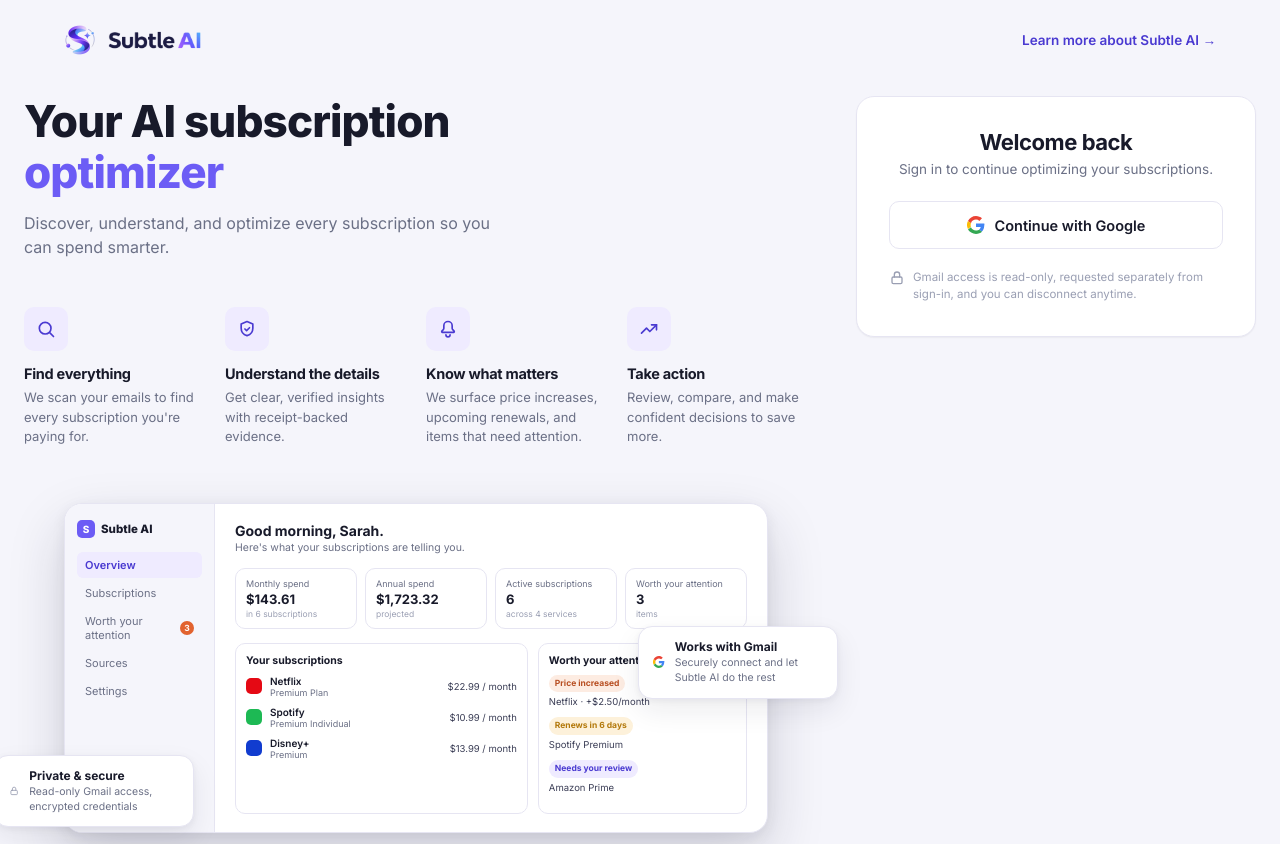
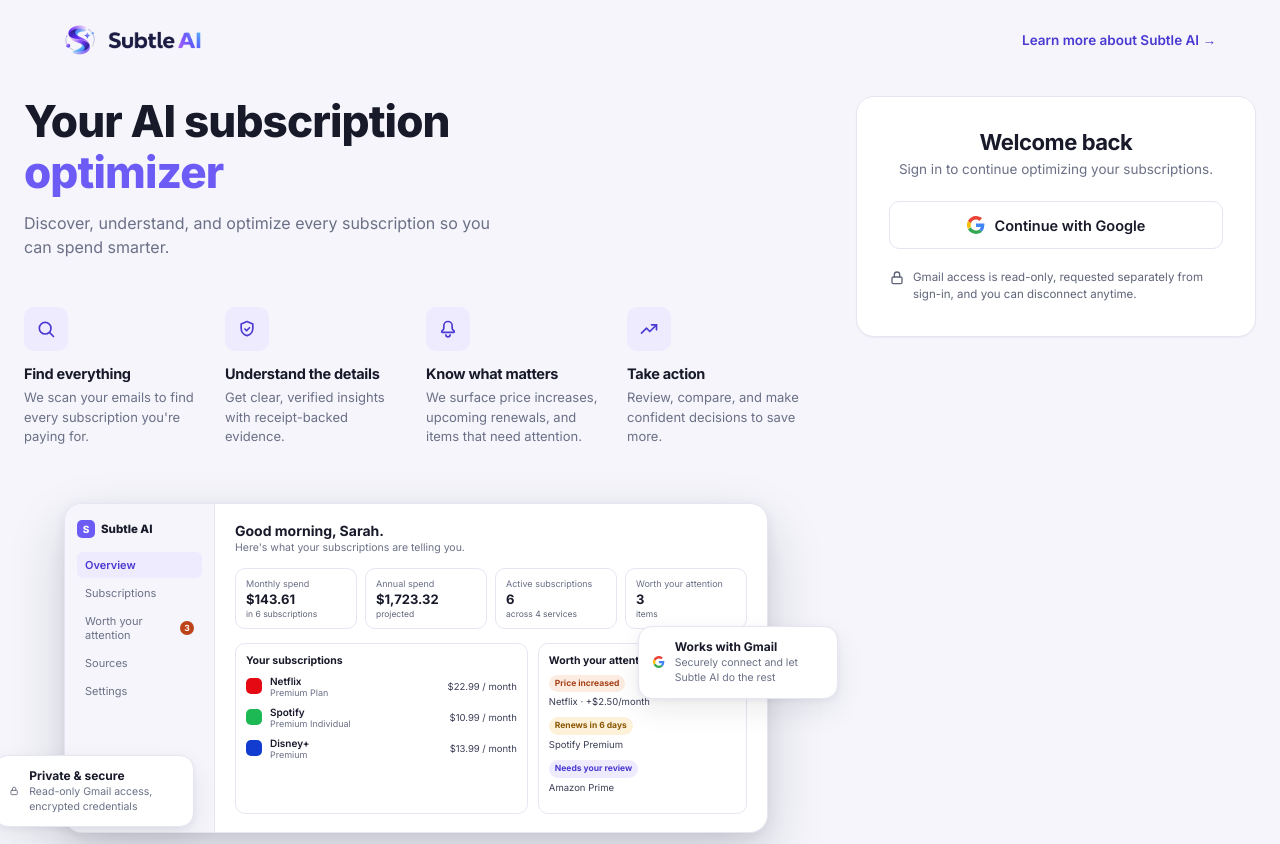
Before and after one commit to kjs8806/subtle_ai, a website built with Vite: page index.html in a window 1280 px wide. Shown: the top 844 px of the page. Built offline with nearby package versions, Linux system fonts and the light colour scheme; files whose address does not match are found by name.

Commit message:
Harden cross-browser contrast checks

```diff
--- a/src/style.css
+++ b/src/style.css
@@ -10,7 +10,7 @@
   --ink:#181a2a;
   --ink-soft:#3a3d55;
   --muted:#6b7086;
-  --muted-soft:#9a9fb3;
+  --muted-soft:#5f6478;
   --paper:#f5f5fb;
   --surface:#ffffff;
   --border:#e6e5f2;
@@ -22,15 +22,15 @@
   --purple-soft:#efebff;
   --purple-soft-deep:#ded7ff;
 
-  --coral:#e2632f;
+  --coral:#bd4318;
   --coral-soft:#fdece2;
-  --coral-ink:#b84f22;
+  --coral-ink:#a64218;
 
   --success:#1a9c6b;
   --success-soft:#e3f7ee;
-  --warning:#b3790c;
+  --warning:#8b5700;
   --warning-soft:#fdf1da;
-  --danger:#d6403f;
+  --danger:#b92c2d;
   --danger-soft:#fdeae9;
 
   --line:var(--border);
@@ -185,7 +185,7 @@ button,a,input,select{font:inherit}
 .search-field{position:relative;display:flex;flex:1;align-items:center;min-width:220px;max-width:360px}
 .search-field svg{position:absolute;left:12px;color:var(--muted-soft);pointer-events:none}
 .search-field input{width:100%;padding:10px 14px 10px 38px;border:1px solid var(--border);border-radius:var(--radius-sm);background:var(--surface);color:var(--ink);font-size:13.5px}
-.search-field input::placeholder{color:var(--muted-soft)}
+.search-field input::placeholder{color:var(--muted-soft);opacity:1}
 .toolbar-controls{display:flex;align-items:center;gap:10px;flex-wrap:wrap}
 .filter-control{position:relative}
 .filter-count{display:inline-grid;min-width:16px;height:16px;margin-left:6px;padding:0 4px;place-items:center;border-radius:var(--radius-pill);background:var(--purple);color:#fff;font:700 10px 'DM Mono',monospace}
--- /dev/null
+++ b/test/colorContrast.test.js
@@ -0,0 +1,37 @@
+import assert from 'node:assert/strict'
+import { readFile } from 'node:fs/promises'
+import test from 'node:test'
+
+const stylesheet = await readFile(new URL('../src/style.css', import.meta.url), 'utf8')
+const root = stylesheet.match(/:root\s*\{(?<tokens>[^}]+)\}/)?.groups.tokens ?? ''
+const tokens = Object.fromEntries(
+  [...root.matchAll(/--([\w-]+)\s*:\s*(#[\da-f]{6})/gi)].map(([, name, value]) => [name, value]),
+)
+
+const luminance = (hex) => {
+  const channels = hex.slice(1).match(/../g).map((channel) => Number.parseInt(channel, 16) / 255)
+    .map((channel) => channel <= 0.04045 ? channel / 12.92 : ((channel + 0.055) / 1.055) ** 2.4)
+  return 0.2126 * channels[0] + 0.7152 * channels[1] + 0.0722 * channels[2]
+}
+
+const contrast = (foreground, background) => {
+  const values = [luminance(foreground), luminance(background)]
+  return (Math.max(...values) + 0.05) / (Math.min(...values) + 0.05)
+}
+
+test('small-text color token pairings meet WCAG AA contrast', () => {
+  const pairs = [
+    ['severity high', tokens.danger, tokens['danger-soft']],
+    ['severity low, uncertain tag, and conflict notice', tokens.warning, tokens['warning-soft']],
+    ['severity medium', tokens['coral-ink'], tokens['coral-soft']],
+    ['navigation badge', '#ffffff', tokens.coral],
+    ['muted copy on surface', tokens['muted-soft'], tokens.surface],
+    ['muted copy on paper', tokens['muted-soft'], tokens.paper],
+  ]
+
+  for (const [usage, foreground, background] of pairs) {
+    assert.ok(foreground && background, `${usage} must reference defined color tokens`)
+    const ratio = contrast(foreground, background)
+    assert.ok(ratio >= 4.5, `${usage} contrast is ${ratio.toFixed(2)}:1; expected at least 4.5:1`)
+  }
+})
```
